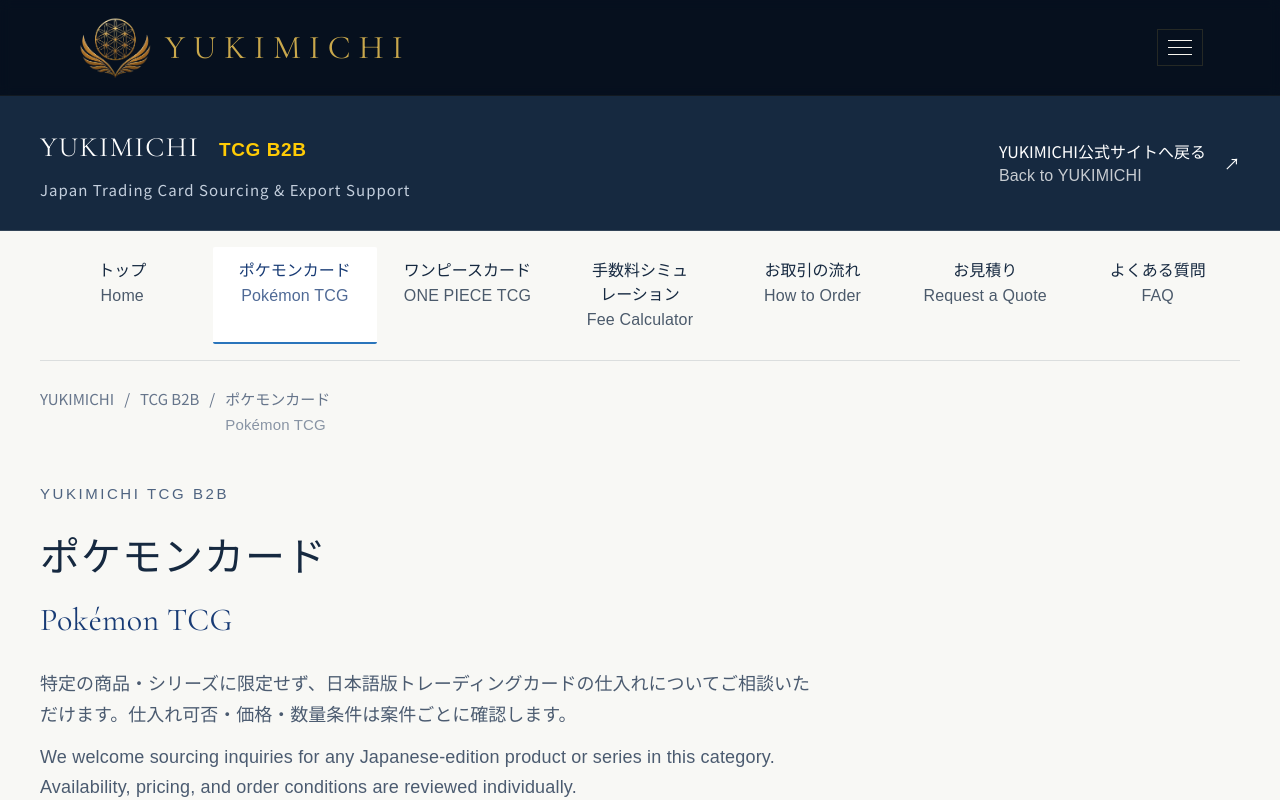
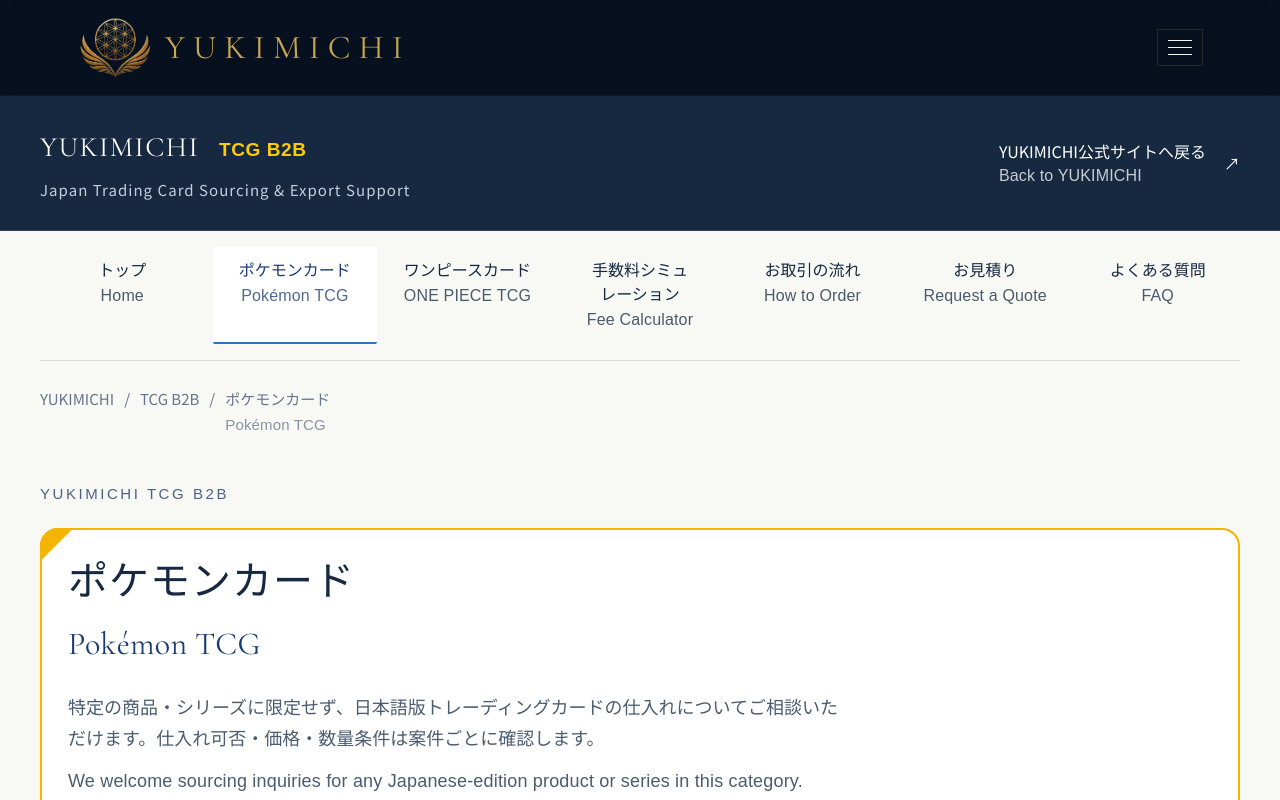
Before and after one commit to JUSTHEN-YUUKI/YUKIMICHI-ChatGpt-NEW-HP, a Next.js app: page /tcg/pokemon in a window 1280 px wide. Shown: the top 800 px of the page. Built offline with nearby package versions, Linux system fonts and the light colour scheme.

Commit message:
Style category introductions with approved corner accents

```diff
--- a/app/tcg/tcg.css
+++ b/app/tcg/tcg.css
@@ -138,6 +138,19 @@
 @media(max-width:520px){.tcg-site .tcg-container{width:calc(100% - 36px)}.tcg-site .tcg-category-grid,.tcg-site .tcg-product-grid,.tcg-site .tcg-form-grid{grid-template-columns:1fr}.tcg-site .tcg-category-card{min-height:235px}.tcg-site .tcg-category-index{margin-bottom:25px}.tcg-site .tcg-form-shell{padding:20px}.tcg-site .tcg-service-grid article{padding:20px 15px}.tcg-site .tcg-service-grid h3{font-size:12px}.tcg-site .tcg-service-grid .tcg-en{font-size:10px}.tcg-site h2{font-size:20px}.tcg-site .tcg-image-placeholder-large{min-height:270px}.tcg-site .tcg-specs>div{grid-template-columns:1fr 1.2fr;font-size:11px;gap:12px}}
 @media(prefers-reduced-motion:reduce){.tcg-site *{scroll-behavior:auto;transition:none}}
 
+/* Only the two category introductions receive the approved corner accents. */
+.tcg-site .tcg-category-intro{display:grid;grid-template-columns:minmax(0,1fr);isolation:isolate;--tcg-intro-accent:#f4b400}
+.tcg-site .tcg-category-intro-onepiece{--tcg-intro-accent:#287bc3}
+.tcg-site .tcg-category-intro>.tcg-breadcrumb{grid-area:1/1}
+.tcg-site .tcg-category-intro>.tcg-eyebrow{grid-area:2/1}
+.tcg-site .tcg-category-intro>h1{grid-area:3/1;padding:24px 28px 0;position:relative;z-index:1}
+.tcg-site .tcg-category-intro>.tcg-lead{grid-area:4/1;max-width:none;padding:0 28px 24px;position:relative;z-index:1}
+.tcg-site .tcg-category-intro>.tcg-lead>.tcg-bilingual{display:block;max-width:780px}
+.tcg-site .tcg-category-intro::before{content:"";grid-area:3/1/5/2;margin-bottom:30px;background:#fff;border:2px solid var(--tcg-intro-accent);border-radius:18px;pointer-events:none;z-index:0}
+.tcg-site .tcg-category-intro::after,.tcg-site .tcg-category-intro>.tcg-lead::after{content:"";width:34px;height:34px;background:var(--tcg-intro-accent);pointer-events:none;z-index:0}
+.tcg-site .tcg-category-intro::after{grid-area:3/1;align-self:start;justify-self:start;border-top-left-radius:18px;clip-path:polygon(0 0,100% 0,0 100%)}
+.tcg-site .tcg-category-intro>.tcg-lead::after{position:absolute;right:0;bottom:0;border-bottom-right-radius:18px;clip-path:polygon(100% 0,100% 100%,0 100%);z-index:-1}
+
 /* Typography is scoped to TCG; shared site navigation and footer are untouched. */
 .tcg-site{
   --tcg-type-body:18px;
--- a/components/tcg/CategoryProducts.tsx
+++ b/components/tcg/CategoryProducts.tsx
@@ -7,7 +7,7 @@ import TradeNotice from './TradeNotice'
 export default function CategoryProducts({ category }: { category: TcgCategory }) {
   const info = categories.find(item => item.id === category)!
   return <>
-    <TcgPageHeading {...info.name}
+    <TcgPageHeading {...info.name} className={`tcg-category-intro tcg-category-intro-${category}`}
       descriptionJa="特定の商品・シリーズに限定せず、日本語版トレーディングカードの仕入れについてご相談いただけます。仕入れ可否・価格・数量条件は案件ごとに確認します。"
       descriptionEn="We welcome sourcing inquiries for any Japanese-edition product or series in this category. Availability, pricing, and order conditions are reviewed individually." />
     <section className="tcg-section" aria-label="仕入れのご相談 / Sourcing inquiries">
--- a/components/tcg/TcgPageHeading.tsx
+++ b/components/tcg/TcgPageHeading.tsx
@@ -1,10 +1,10 @@
 import Link from 'next/link'
 import Bilingual from './Bilingual'
 
-export default function TcgPageHeading({ ja, en, descriptionJa, descriptionEn }: {
-  ja: string; en: string; descriptionJa?: string; descriptionEn?: string
+export default function TcgPageHeading({ ja, en, descriptionJa, descriptionEn, className }: {
+  ja: string; en: string; descriptionJa?: string; descriptionEn?: string; className?: string
 }) {
-  return <header className="tcg-page-heading">
+  return <header className={`tcg-page-heading${className ? ` ${className}` : ''}`}>
     <nav className="tcg-breadcrumb" aria-label="パンくずリスト / Breadcrumb">
       <Link href="/">YUKIMICHI</Link><span aria-hidden="true">/</span>
       <Link href="/tcg">TCG B2B</Link><span aria-hidden="true">/</span>
```
